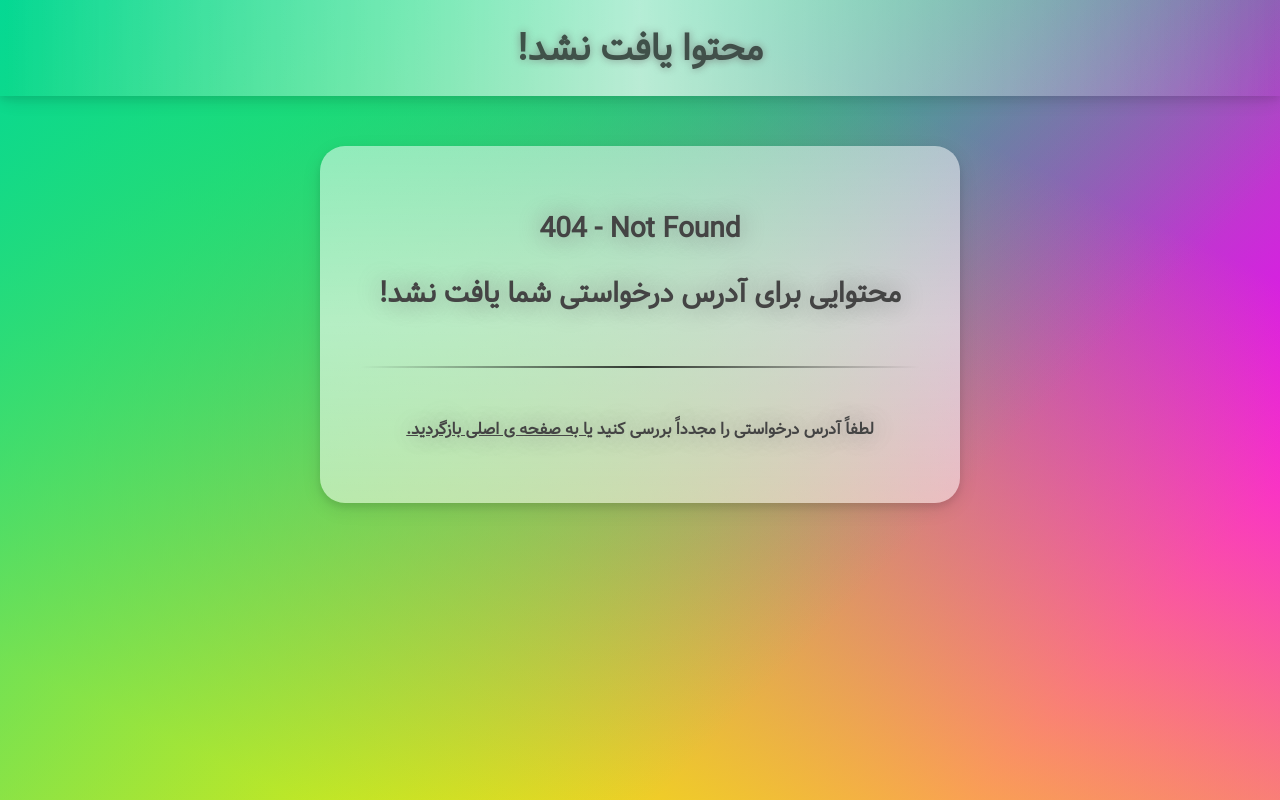
After one commit to alefmim/RangiRangi, a Flask app: template debug/templates/404.html in a window 1280 px wide. The commit adds this page. Run offline with Flask 2, Linux system fonts and the light colour scheme; the template is opened without the code that fills it, so the values that code supplies are empty; some libraries are stand-ins or nearby versions.

Commit message:
added 404 error page

```diff
--- a/debug/blog.py
+++ b/debug/blog.py
@@ -74,7 +74,7 @@ class dbcomment(db.Model):
 	cdatetime = db.Column('datetime', db.String(20), nullable=False)			# Comment Date/Time
 	dispdate = db.Column('dispdate', db.String(24), nullable=False)				# Comment Jalali Date/Time to display above each comment!
 	name = db.Column('name', db.String(24), nullable=False) 				# Comment's Author's Name
-	website = db.Column('website', db.String(24), nullable=True) 				# Comment's Author's Website
+	website = db.Column('website', db.String(128), nullable=True) 				# Comment's Author's Website
 	emailaddr = db.Column('emailaddr', db.String(40), nullable=True) 			# Comment's Author's EMail Address
 	# Constructor
 	def __init__(self, pid, title, content, cdatetime, dispdate, name, website, emailaddr):
@@ -164,10 +164,16 @@ def login_required(func):
 	def checkPrivileges(*args, **kwargs):
 		# If 'logged_in' is False then user has no admin privileges
 		if session['logged_in'] == False :
-			# Render error page 401 and return error code 401 'Unauthorized'
-			return render_template('401.html'), 401
+			# Render error page 403 and return error code 403 'Forbidden'
+			return render_template('403.html'), 403
 		return func(*args, **kwargs)
 	return checkPrivileges
+
+# 404 error page
+@app.errorhandler(404)
+def error404(e):
+    # Render error page 404 and return error code 404 'Not Found'
+    return render_template('404.html'), 404
 
 # This function handles our main page
 @app.route("/")
--- a/debug/templates/401.html
+++ b/debug/templates/403.html
@@ -18,12 +18,12 @@
 		</div>
 
 		<div class="details">
-            <span class="text errorcode">401 - UNAUTHORIZED</span>
+            <span class="text errorcode">403 - Forbidden</span>
             <br>
             <span class="text errordesc">شما مجوز دسترسی به این صفحه را ندارید!</span>
             <br><hr><br>
             <span class="text">در صورتی که مدیر سیستم هستید
-            <a class="link" href="{{ request.url_root }}" target="_self">ابتدا به صفحه ی اصلی باز گردید</a>
+            <a class="link" href="{{ request.url_root }}" target="_self">ابتدا به صفحه ی اصلی بازگردید</a>
              و با وارد کردن گذرواژه وارد شوید.</span>
         </div>
 	</body>
--- /dev/null
+++ b/debug/templates/404.html
@@ -0,0 +1,30 @@
+<!DOCTYPE html>
+<html>
+	<head>
+		<meta http-equiv="Content-Type" content="text/html; charset=UTF-8">
+		<title>محتوا یافت نشد</title>
+		<link rel="stylesheet" href="https://use.fontawesome.com/releases/v5.6.3/css/all.css" integrity="sha384-UHRtZLI+pbxtHCWp1t77Bi1L4ZtiqrqD80Kn4Z8NTSRyMA2Fd33n5dQ8lWUE00s/" crossorigin="anonymous">
+		<link rel="stylesheet" href="{{ url_for('static', filename='errorpage.css') }}">
+	</head>
+	<body class="colorful">
+		<div class="whitegrad">
+			<div class="header">
+				<div class="headertext">
+					<a name="root" href="{{ request.url_root }}" class="headertext">
+					محتوا یافت نشد!
+					</a>
+				</div>
+			</div>
+		</div>
+
+		<div class="details">
+            <span class="text errorcode">404 - Not Found</span>
+            <br>
+            <span class="text errordesc">محتوایی برای آدرس درخواستی شما یافت نشد!</span>
+            <br><hr><br>
+            <span class="text">لطفاً آدرس درخواستی را مجدداً بررسی کنید
+            <a class="link" href="{{ request.url_root }}" target="_self">یا به صفحه ی اصلی بازگردید.</a>
+            </span>
+        </div>
+	</body>
+</html>
--- a/debug/templates/comments.html
+++ b/debug/templates/comments.html
@@ -66,7 +66,7 @@
 		<input type="email" name="mailaddr" maxlength="40" value="">
 
 		<span class="text">آدرس وبسایت :</span>
-		<input type="text" name="website" maxlength="24" value="">
+		<input type="text" name="website" maxlength="128" value="">
 
 		<span class="text">متن نظر :</span>
 		<textarea id="content" name="content" value="" maxlength="255" required></textarea>
```
